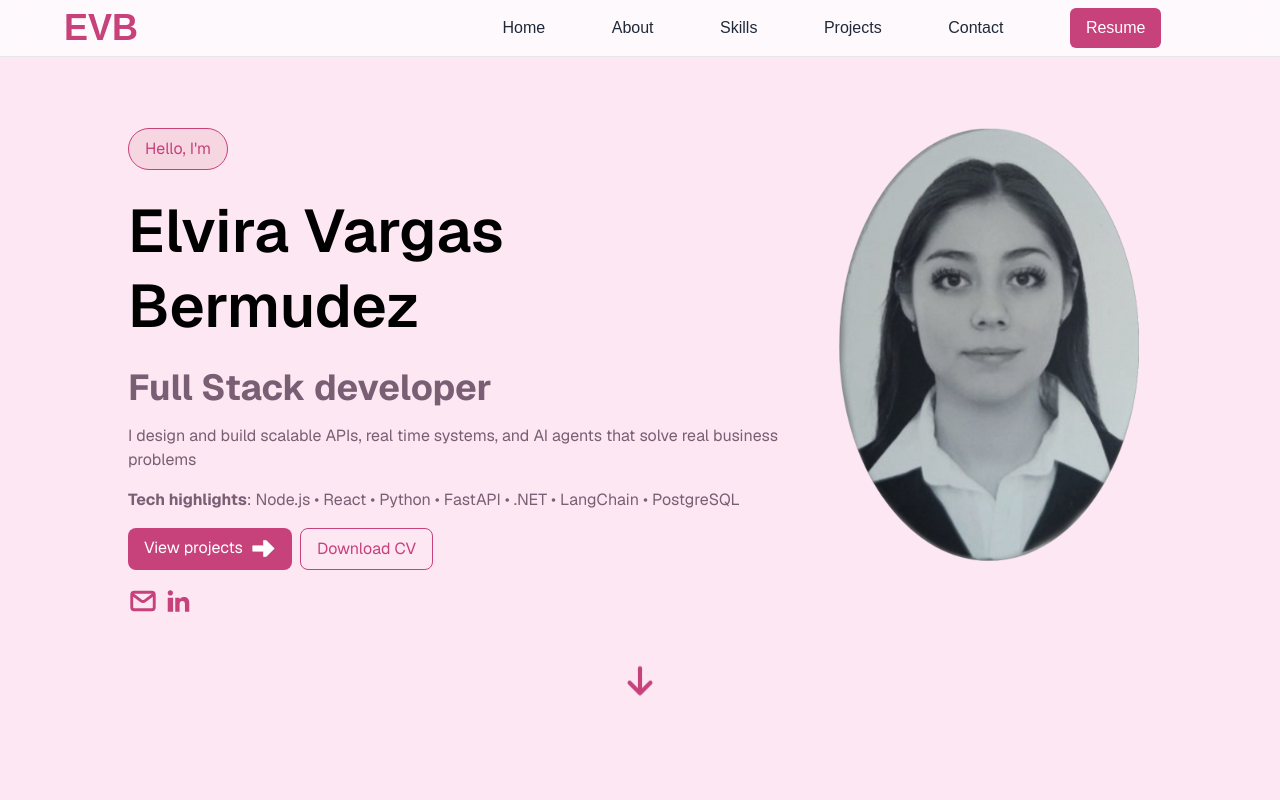
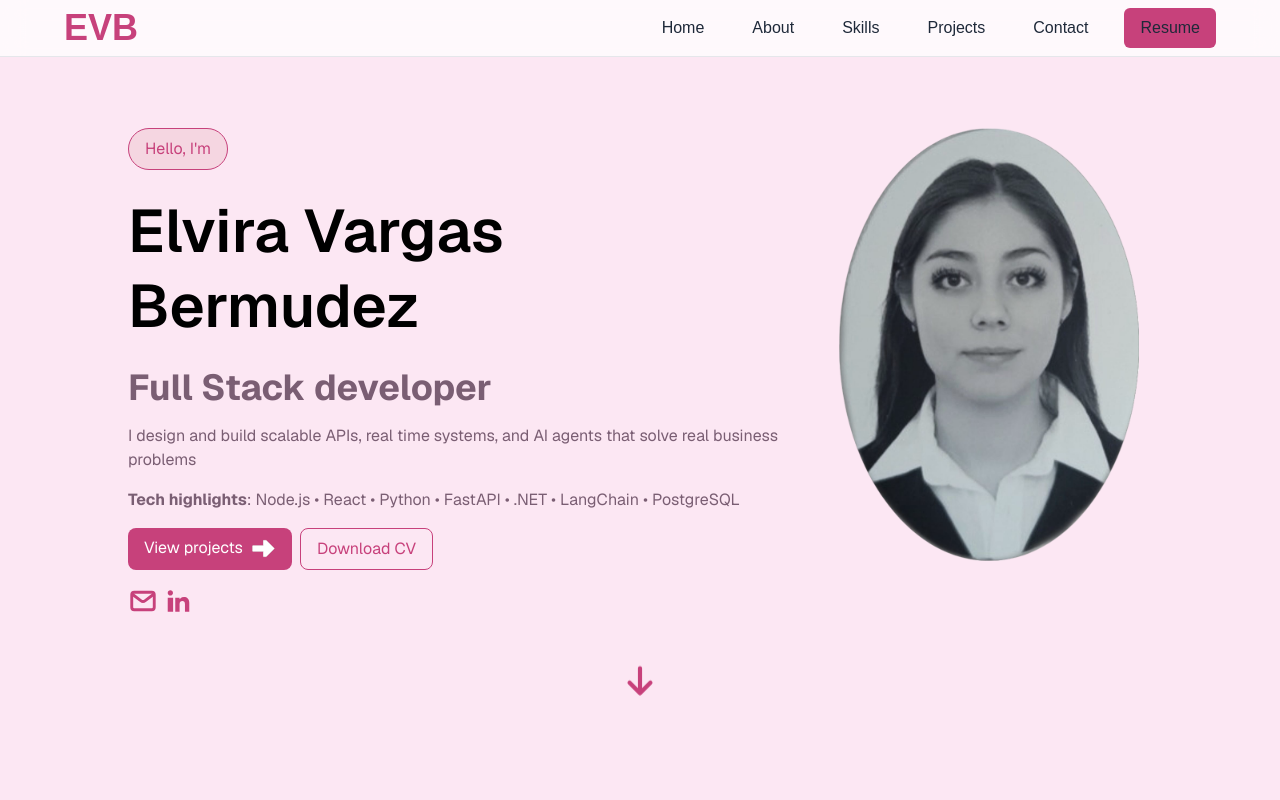
Before and after one commit to ElviraVargas7/portfolio, a Next.js app: page / in a window 1280 px wide. Shown: the top 800 px of the page. Built offline with nearby package versions, Linux system fonts and the light colour scheme.

Commit message:
menu refactor for mobiles

```diff
--- a/components/NavBar/NavBar.tsx
+++ b/components/NavBar/NavBar.tsx
@@ -1,36 +1,45 @@
+"use client";
+
+import Image from "next/image";
+import { useState } from "react";
+import NavLinks from "../NavLinks/NavLinks";
+
 const NavBar = () => {
+  const [isMenuOpen, setIsMenuOpen] = useState(false);
+
   return (
     <nav className="relative">
       <div className="fixed top-0 right-0 left-0 z-50">
-        <div className="grid grid-cols-1 md:grid-cols-3 backdrop-blur-md bg-white/75 dark:bg-black/75 border-b border-gray-200 dark:border-[#490829] px-16 py-2">
-          <p className="col-span-1 text-[#c7417b] dark:text-[#c7417b] font-bold text-4xl">
-            EVB
-          </p>
+        <div className="flex flex-row justify-between backdrop-blur-md bg-white/75 dark:bg-black/75 border-b border-gray-200 dark:border-[#490829] px-16 py-2">
+          <section>
+            <p className="text-[#c7417b] dark:text-[#c7417b] font-bold text-4xl">
+              EVB
+            </p>
+          </section>
 
-          <div className="col-span-2 flex flex-row gap-3 justify-evenly items-center text-gray-800 dark:text-gray-200 font-medium">
-            <a href="#home" className="dark:text-[#FFB8DB]">
-              Home
-            </a>
-            <a href="#about" className="dark:text-[#FFB8DB]">
-              About
-            </a>
-            <a href="#skills" className="dark:text-[#FFB8DB]">
-              Skills
-            </a>
-            <a href="#projects" className="dark:text-[#FFB8DB]">
-              Projects
-            </a>
-            <a href="#contact" className="dark:text-[#FFB8DB]">
-              Contact
-            </a>
-            <a
-              href="#"
-              className="bg-[#c7417b] text-white px-4 py-2 rounded-md"
-            >
-              Resume
-            </a>
+          <button
+            className="md:hidden flex justify-end"
+            onClick={() => setIsMenuOpen(!isMenuOpen)}
+          >
+            <Image
+              src="/icons/menu-pink.svg"
+              alt="Menu Icon"
+              width={35}
+              height={35}
+              priority
+            />
+          </button>
+
+          <div className="hidden md:flex items-center gap-6 text-gray-800 dark:text-gray-200 font-medium">
+            <NavLinks />
           </div>
         </div>
+
+        {isMenuOpen && (
+          <div className="md:hidden flex flex-col gap-2 pb-6 text-center backdrop-blur-md text-gray-800 dark:text-gray-200 font-medium shadow-xl">
+            <NavLinks mobile />
+          </div>
+        )}
       </div>
     </nav>
   );
--- /dev/null
+++ b/components/NavLinks/NavLinks.tsx
@@ -0,0 +1,27 @@
+const NavLinks = ({ mobile }: { mobile?: boolean }) => {
+  return (
+    <>
+      {["Home", "About", "Skills", "Projects", "Contact"].map((link) => (
+        <a
+          key={link}
+          href={`#${link.toLowerCase()}`}
+          className={`dark:text-[#FFB8DB] hover:bg-[#dd73a8] hover:text-white px-3 py-2 ${
+            mobile ? "w-full" : "rounded-md"
+          }`}
+        >
+          {link}
+        </a>
+      ))}
+      <a
+        href="#"
+        className={`text-gray-800 dark:text-[#FFB8DB] px-4 py-2 hover:bg-[#9b0b53] hover:text-[#FFB8DB] ${
+          mobile ? "" : "bg-[#c7417b] rounded-md"
+        }`}
+      >
+        Resume
+      </a>
+    </>
+  );
+};
+
+export default NavLinks;
```
Also changed, not shown: public/icons/menu-pink.svg (added).
